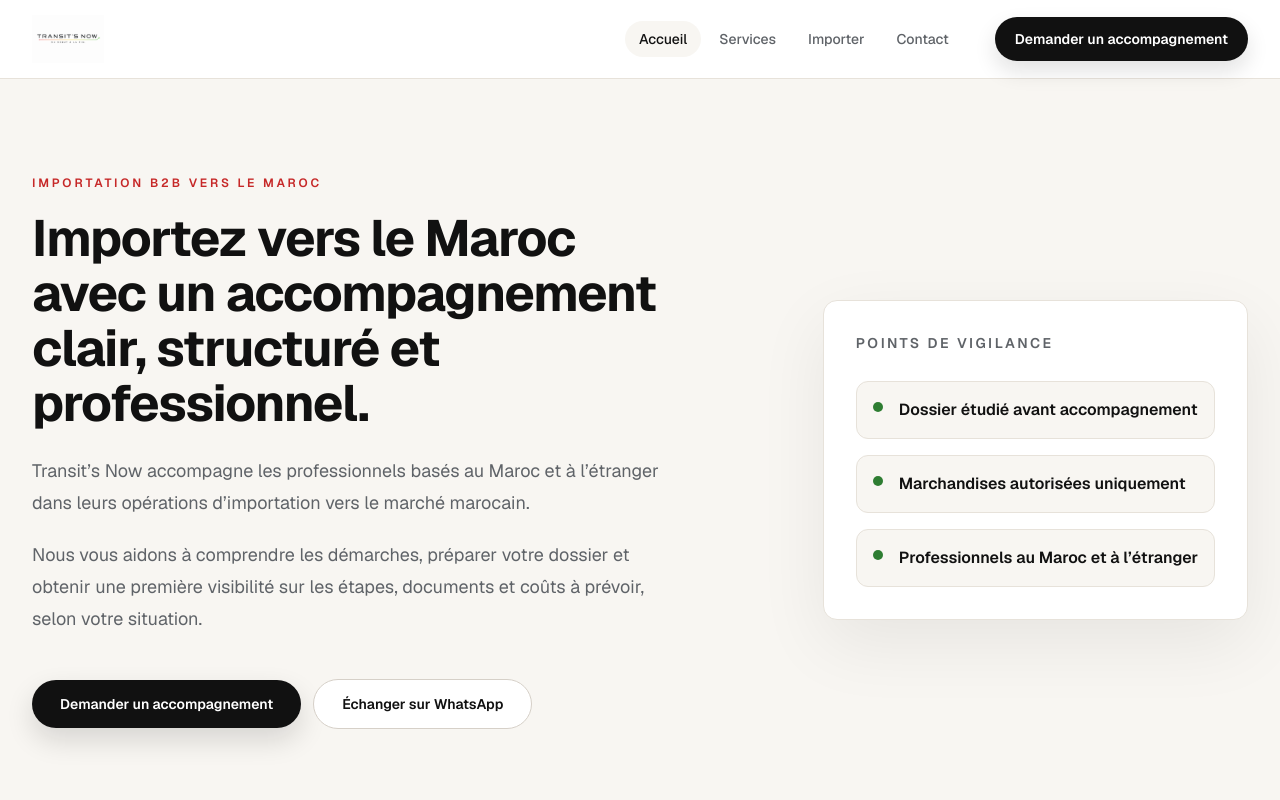
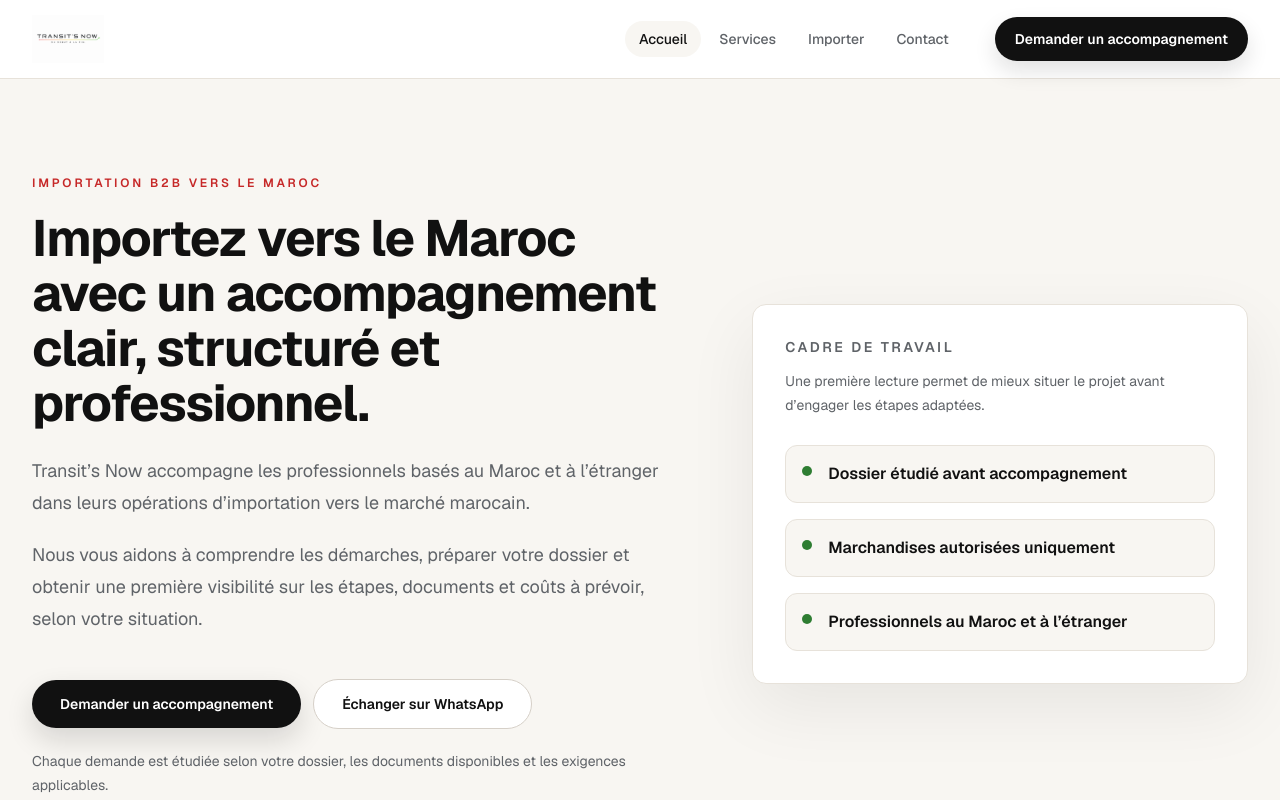
Before and after one commit to Trustagency212-bip/Transits-now-, a Next.js app: page / in a window 1280 px wide. Shown: the top 800 px of the page. Built offline with nearby package versions, Linux system fonts and the light colour scheme; no server answers.

Commit message:
improve trust and clarity ux v1

```diff
--- a/app/contact/page.tsx
+++ b/app/contact/page.tsx
@@ -153,6 +153,17 @@ export default function ContactPage() {
             onSubmit={handleSubmit}
             noValidate
           >
+            <div className="mb-7 rounded-[14px] border border-[#E7E2DA] bg-[#F8F6F2] px-4 py-4 sm:px-5">
+              <p className="text-sm font-semibold text-[#111111]">
+                Informations utiles à la première lecture
+              </p>
+              <p className="mt-2 text-sm leading-6 text-[#5F6368]">
+                Plus les éléments transmis sont précis, plus la situation peut
+                être comprise avec clarté avant toute proposition
+                d’accompagnement.
+              </p>
+            </div>
+
             <input
               type="text"
               name="website"
@@ -173,6 +184,15 @@ export default function ContactPage() {
                     type={field.type}
                     placeholder={field.placeholder}
                     aria-required="true"
+                    autoComplete={
+                      field.name === "fullName"
+                        ? "name"
+                        : field.name === "company"
+                          ? "organization"
+                          : field.name === "email"
+                            ? "email"
+                            : undefined
+                    }
                     className="min-h-12 rounded-[12px] border border-[#E7E2DA] bg-[#F8F6F2] px-4 text-sm text-[#111111] outline-none transition duration-200 placeholder:text-[#8A8F94] hover:border-[#D6D0C8] focus:border-[#111111] focus:bg-white focus:ring-4 focus:ring-[#111111]/5"
                   />
                 </label>
@@ -200,6 +220,7 @@ export default function ContactPage() {
                     type="tel"
                     placeholder="721 142 767"
                     aria-required="true"
+                    autoComplete="tel-national"
                     className="min-h-12 bg-transparent px-4 text-sm text-[#111111] outline-none transition placeholder:text-[#8A8F94]"
                   />
                 </div>
@@ -233,6 +254,11 @@ export default function ContactPage() {
               </button>
             </div>
 
+            <p className="mx-auto mt-4 max-w-xl text-center text-xs leading-5 text-[#5F6368]">
+              Les informations transmises servent uniquement à comprendre votre
+              situation et à revenir vers vous après une première lecture.
+            </p>
+
             {message ? (
               <p
                 role={status === "success" ? "status" : "alert"}
--- a/app/page.tsx
+++ b/app/page.tsx
@@ -153,11 +153,20 @@ export default function Home() {
               Échanger sur WhatsApp
             </a>
           </div>
+
+          <p className="mt-5 max-w-2xl text-sm leading-6 text-[#5F6368]">
+            Chaque demande est étudiée selon votre dossier, les documents
+            disponibles et les exigences applicables.
+          </p>
         </div>
 
         <div className="card shadow-[0_24px_70px_rgba(17,17,17,0.07)] lg:max-w-[35rem] lg:justify-self-end lg:p-8">
           <p className="text-sm font-semibold uppercase tracking-[0.18em] text-[#5F6368]">
-            Points de vigilance
+            Cadre de travail
+          </p>
+          <p className="mt-3 text-sm leading-6 text-[#5F6368]">
+            Une première lecture permet de mieux situer le projet avant
+            d’engager les étapes adaptées.
           </p>
 
           <div className="mt-7 grid gap-4">
```
